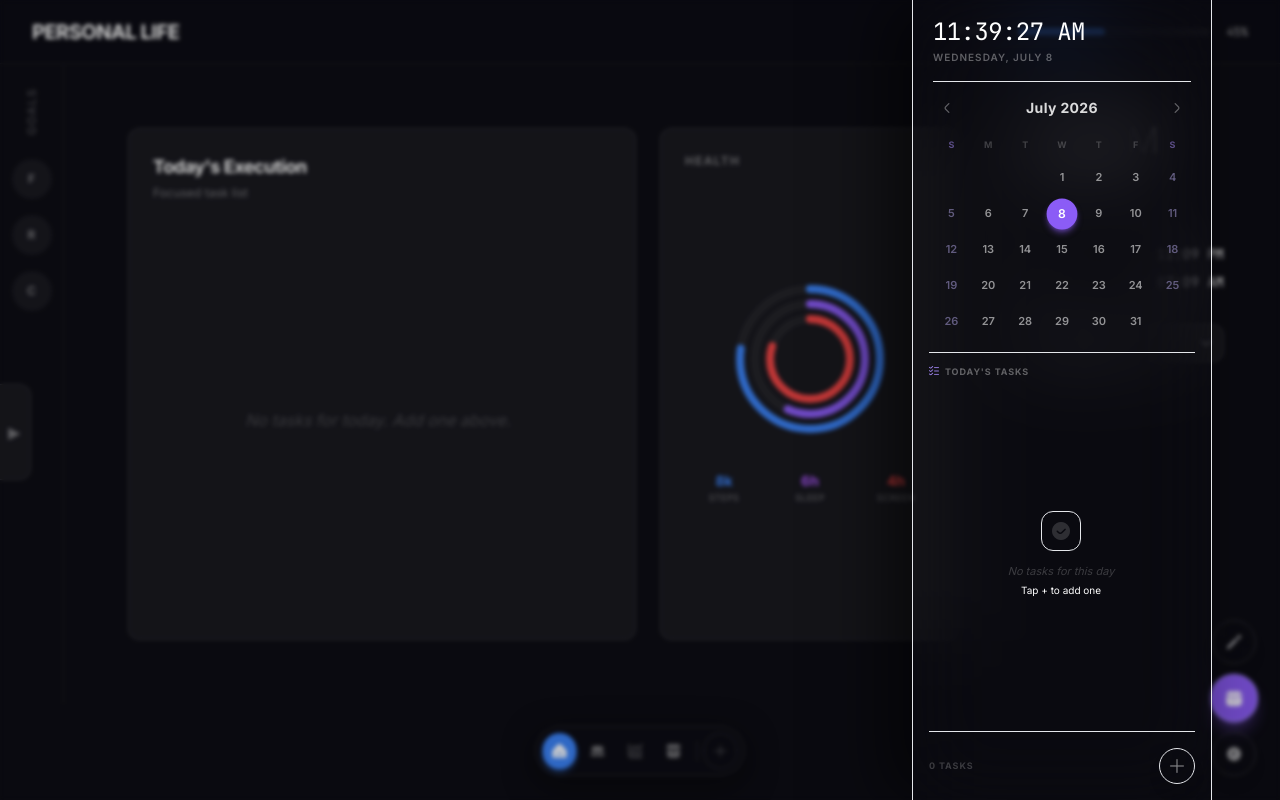
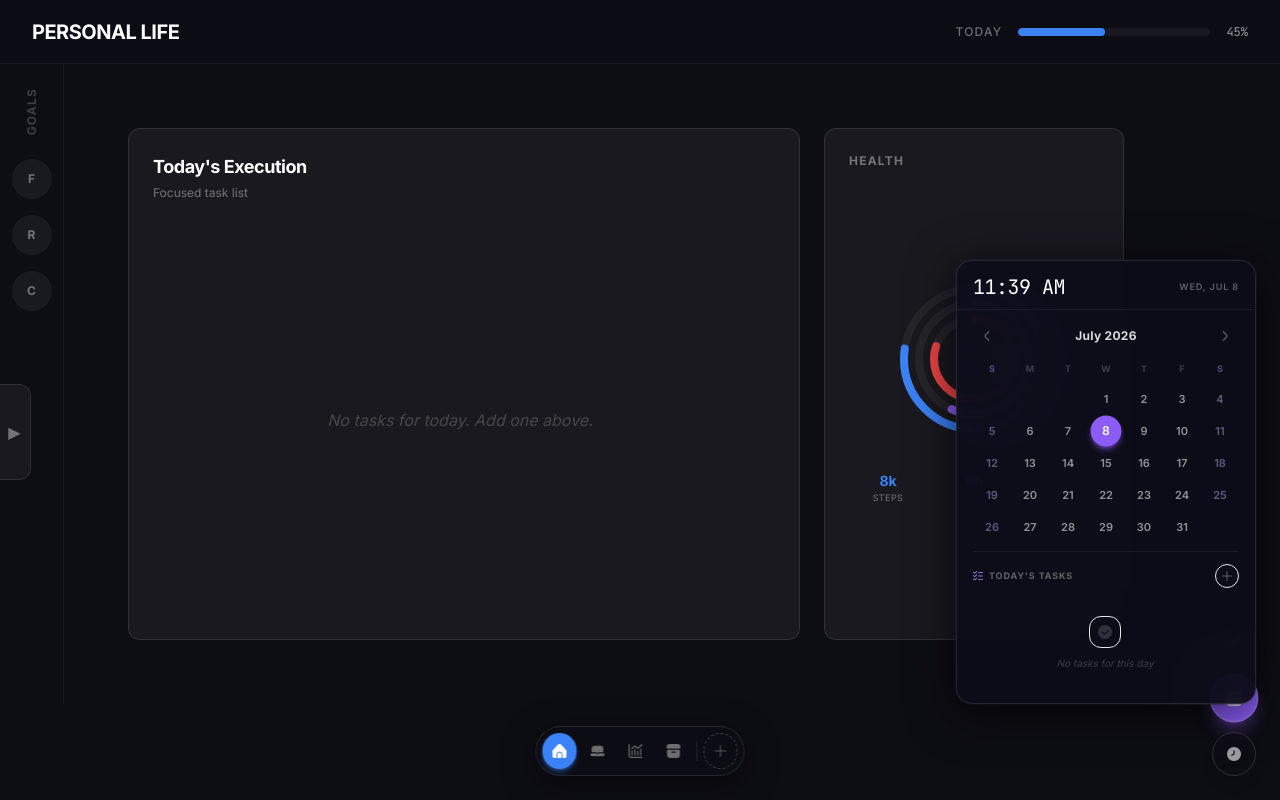
Before and after one commit to ishankumax/ProdOS, a Next.js app: page / in a window 1280 px wide. Both pictures are taken after a click on the button 1234 px from the left and 698 px from the top of the page. Built offline with nearby package versions, Linux system fonts and the light colour scheme.

Commit message:
fixed the right side bar

```diff
--- a/app/page.tsx
+++ b/app/page.tsx
@@ -5,7 +5,7 @@ import Shell from "@/components/layout/Shell";
 import { WorkspaceType } from "@/components/layout/BottomNavbar";
 import TasksWidget from "@/components/workspaces/TasksWidget";
 import HealthWidget from "@/components/workspaces/HealthWidget";
-import RightPanel from "@/components/layout/RightPanel";
+
 
 import FinanceDashboard from "@/components/workspaces/FinanceDashboard";
 import { DataProvider } from "@/components/providers/DataProvider";
@@ -31,7 +31,7 @@ export default function HomePage() {
                   </div>
                 )}
               </div>
-              <RightPanel />
+
             </div>
           )}
         </Shell>
--- a/components/layout/CalendarOverlay.tsx
+++ b/components/layout/CalendarOverlay.tsx
@@ -41,10 +41,6 @@ interface CalendarOverlayProps {
   onClose: () => void;
 }
 
-// ─── Panel width constant — keeps panel to the left of the 60px button strip ──
-const PANEL_WIDTH = 300; // px
-const BUTTON_STRIP_WIDTH = 68; // px (right-6 + button w-11 = 24+44=68)
-
 // ─── Main Component ───────────────────────────────────────────────────────────
 export default function CalendarOverlay({ isOpen, onClose }: CalendarOverlayProps) {
   const { tasks, addTask, toggleTask } = useData();
@@ -69,7 +65,7 @@ export default function CalendarOverlay({ isOpen, onClose }: CalendarOverlayProp
     if (isAddingTask) setTimeout(() => inputRef.current?.focus(), 50);
   }, [isAddingTask]);
 
-  // Close on outside click (but not on the trigger button — Shell handles toggle)
+  // Close on outside click
   useEffect(() => {
     if (!isOpen) return;
     const handler = (e: MouseEvent) => {
@@ -137,7 +133,6 @@ export default function CalendarOverlay({ isOpen, onClose }: CalendarOverlayProp
   const todayKey = toKey(today.getFullYear(), today.getMonth(), today.getDate());
   const isSelectedToday = selectedKey === todayKey;
 
-  // Show all pending tasks when today is selected; otherwise empty
   const visibleTasks: AgendaTask[] = useMemo(() => {
     if (!isSelectedToday) return [];
     return tasks.filter(t => !t.completed).map(t => ({
@@ -148,7 +143,6 @@ export default function CalendarOverlay({ isOpen, onClose }: CalendarOverlayProp
     }));
   }, [isSelectedToday, tasks]);
 
-  // Dates that have pending tasks (for dots)
   const datesWithTasks = useMemo(() => {
     const set = new Set<number>();
     if (
@@ -188,47 +182,47 @@ export default function CalendarOverlay({ isOpen, onClose }: CalendarOverlayProp
     <AnimatePresence>
       {isOpen && (
         <>
-          {/* ── Backdrop blur overlay ───────────────────────────────────── */}
+          {/* ── Subtle backdrop (not full-screen blur, just dimming) ── */}
           <motion.div
             key="cal-backdrop"
             initial={{ opacity: 0 }}
             animate={{ opacity: 1 }}
             exit={{ opacity: 0 }}
-            transition={{ duration: 0.25 }}
-            className="fixed inset-0 z-[149] bg-black/20 backdrop-blur-[2px]"
+            transition={{ duration: 0.2 }}
+            className="fixed inset-0 z-[149]"
             onMouseDown={onClose}
           />
 
-          {/* ── Full-height panel ──────────────────────────────────────── */}
+          {/* ── Floating inline panel anchored bottom-right ── */}
           <motion.div
             ref={panelRef}
             key="cal-panel"
-            initial={{ opacity: 0, x: PANEL_WIDTH }}
-            animate={{ opacity: 1, x: 0 }}
-            exit={{ opacity: 0, x: PANEL_WIDTH }}
-            transition={{ duration: 0.32, ease: [0.32, 0.72, 0, 1] }}
+            initial={{ opacity: 0, scale: 0.92, y: 16 }}
+            animate={{ opacity: 1, scale: 1, y: 0 }}
+            exit={{ opacity: 0, scale: 0.92, y: 16 }}
+            transition={{ duration: 0.28, ease: [0.32, 0.72, 0, 1] }}
             style={{
               position: "fixed",
-              top: 0,
-              right: BUTTON_STRIP_WIDTH,
-              width: PANEL_WIDTH,
-              height: "100vh",
+              bottom: "96px",       // sits above the bottom-right button strip
+              right: "24px",        // aligned with the right-6 buttons
+              width: "300px",
               zIndex: 150,
+              transformOrigin: "bottom right",
             }}
-            className="flex flex-col border-l border-r border-white/8 bg-[#0d0d18]/98 backdrop-blur-2xl shadow-[-24px_0_64px_rgba(0,0,0,0.6)]"
+            className="flex flex-col rounded-2xl border border-white/[0.10] bg-[#0d0d1a]/95 backdrop-blur-2xl shadow-[0_8px_48px_rgba(0,0,0,0.7),0_0_0_1px_rgba(255,255,255,0.04)] overflow-hidden"
             onMouseDown={e => e.stopPropagation()}
           >
-            {/* ══ TOP SECTION: Clock + Calendar ══════════════════════════ */}
-            <div className="flex-shrink-0 px-5 pt-5 pb-3">
 
-              {/* Live Clock */}
+            {/* ══ HEADER: Clock strip ══════════════════════════════════ */}
+            <div className="flex-shrink-0 px-4 pt-4 pb-3 border-b border-white/[0.06]">
               <LiveClock />
+            </div>
 
-              {/* Separator */}
-              <div className="mt-4 mb-3 border-t border-white/6" />
+            {/* ══ CALENDAR SECTION ════════════════════════════════════ */}
+            <div className="flex-shrink-0 px-4 pt-3 pb-2">
 
-              {/* Calendar header */}
-              <div className="flex items-center justify-between mb-3">
+              {/* Month/Year header with nav */}
+              <div className="flex items-center justify-between mb-2">
                 <button
                   onClick={goToPrev}
                   className="w-7 h-7 rounded-lg flex items-center justify-center text-white/35 hover:text-white hover:bg-white/10 transition-all"
@@ -242,7 +236,7 @@ export default function CalendarOverlay({ isOpen, onClose }: CalendarOverlayProp
                       m === "month" ? "year" : m === "year" ? "decade" : "month"
                     )
                   }
-                  className="text-sm font-bold text-white/85 tracking-wide hover:text-violet-300 transition-colors"
+                  className="text-xs font-bold text-white/85 tracking-wide hover:text-violet-300 transition-colors px-2 py-1 rounded-lg hover:bg-white/5"
                 >
                   {headerLabel}
                 </button>
@@ -265,7 +259,7 @@ export default function CalendarOverlay({ isOpen, onClose }: CalendarOverlayProp
                     initial={{ opacity: 0, x: -6 }}
                     animate={{ opacity: 1, x: 0 }}
                     exit={{ opacity: 0, x: 6 }}
-                    transition={{ duration: 0.18 }}
+                    transition={{ duration: 0.15 }}
                   >
                     {/* Day labels */}
                     <div className="grid grid-cols-7 mb-1">
@@ -275,7 +269,7 @@ export default function CalendarOverlay({ isOpen, onClose }: CalendarOverlayProp
                           className={`text-center text-[9px] font-bold py-1 ${i === 0 || i === 6
                             ? "text-violet-400/50"
                             : "text-white/20"
-                            }`}
+                          }`}
                         >
                           {d}
                         </div>
@@ -296,7 +290,7 @@ export default function CalendarOverlay({ isOpen, onClose }: CalendarOverlayProp
                           <button
                             key={`d-${day}`}
                             onClick={() => setSelectedDay(day)}
-                            className="relative flex flex-col items-center justify-center h-9 rounded-lg transition-all duration-150 group/cell"
+                            className="relative flex flex-col items-center justify-center h-8 rounded-lg transition-all duration-150 group/cell"
                           >
                             <span
                               className={`
@@ -317,7 +311,7 @@ export default function CalendarOverlay({ isOpen, onClose }: CalendarOverlayProp
                             </span>
                             {hasDot && (
                               <span
-                                className={`absolute bottom-0.5 w-1 h-1 rounded-full ${selF ? "bg-white" : "bg-violet-400"}`}
+                                className={`absolute bottom-0 w-1 h-1 rounded-full ${selF ? "bg-white" : "bg-violet-400"}`}
                               />
                             )}
                           </button>
@@ -334,7 +328,7 @@ export default function CalendarOverlay({ isOpen, onClose }: CalendarOverlayProp
                     initial={{ opacity: 0, scale: 0.96 }}
                     animate={{ opacity: 1, scale: 1 }}
                     exit={{ opacity: 0, scale: 0.96 }}
-                    transition={{ duration: 0.18 }}
+                    transition={{ duration: 0.15 }}
                     className="grid grid-cols-3 gap-1.5 py-1"
                   >
                     {MONTH_NAMES.map((name, mi) => {
@@ -349,7 +343,7 @@ export default function CalendarOverlay({ isOpen, onClose }: CalendarOverlayProp
                             : isSel
                             ? "bg-white/14 text-white ring-1 ring-white/20"
                             : "text-white/45 hover:bg-white/8 hover:text-white"
-                            }`}
+                          }`}
                         >
                           {name.slice(0, 3)}
                         </button>
@@ -365,7 +359,7 @@ export default function CalendarOverlay({ isOpen, onClose }: CalendarOverlayProp
                     initial={{ opacity: 0, scale: 0.96 }}
                     animate={{ opacity: 1, scale: 1 }}
                     exit={{ opacity: 0, scale: 0.96 }}
-                    transition={{ duration: 0.18 }}
+                    transition={{ duration: 0.15 }}
                     className="grid grid-cols-4 gap-1.5 py-1"
                   >
                     {Array.from({ length: 12 }, (_, i) => decadeStart - 1 + i).map(yr => {
@@ -383,7 +377,7 @@ export default function CalendarOverlay({ isOpen, onClose }: CalendarOverlayProp
                             : isSel
                             ? "bg-white/14 text-white ring-1 ring-white/20"
                             : "text-white/45 hover:bg-white/8 hover:text-white"
-                            }`}
+                          }`}
                         >
                           {yr}
                         </button>
@@ -395,11 +389,11 @@ export default function CalendarOverlay({ isOpen, onClose }: CalendarOverlayProp
               </AnimatePresence>
             </div>
 
-            {/* ── Divider ─────────────────────────────────────────────── */}
-            <div className="flex-shrink-0 mx-4 border-t border-white/6" />
+            {/* ── Divider ──────────────────────────────────────────── */}
+            <div className="flex-shrink-0 mx-4 border-t border-white/[0.06]" />
 
-            {/* ══ MIDDLE SECTION: Tasks (fills remaining height) ══════════ */}
-            <div className="flex-1 flex flex-col min-h-0 px-4 pt-3 pb-2">
+            {/* ══ TASKS SECTION ════════════════════════════════════════ */}
+            <div className="flex flex-col px-4 pt-3 pb-3 max-h-48 min-h-0">
 
               {/* Tasks header */}
               <div className="flex items-center justify-between mb-2 flex-shrink-0">
@@ -414,6 +408,21 @@ export default function CalendarOverlay({ isOpen, onClose }: CalendarOverlayProp
                     </span>
                   )}
                 </div>
+                {/* Add task button inline */}
+                <button
+                  onClick={() => setIsAddingTask(a => !a)}
+                  title="Add Task"
+                  className={`w-6 h-6 rounded-full flex items-center justify-center border transition-all duration-200 ${isAddingTask
+                    ? "bg-violet-500 border-violet-400 text-white scale-110"
+                    : "bg-white/6 border-white/12 text-white/40 hover:bg-violet-500/20 hover:border-violet-500/40 hover:text-violet-300"
+                  }`}
+                >
+                  <motion.i
+                    animate={{ rotate: isAddingTask ? 45 : 0 }}
+                    transition={{ duration: 0.2 }}
+                    className="fi fi-sr-plus text-[10px] flex items-center"
+                  />
+                </button>
               </div>
 
               {/* Add task inline form */}
@@ -443,7 +452,8 @@ export default function CalendarOverlay({ isOpen, onClose }: CalendarOverlayProp
               </AnimatePresence>
 
               {/* Scrollable task list */}
-              <div className="flex-1 overflow-y-auto space-y-1.5 pr-0.5 min-h-0"
+              <div
+                className="flex-1 overflow-y-auto space-y-1.5 pr-0.5 min-h-0"
                 style={{ scrollbarWidth: "thin", scrollbarColor: "rgba(139,92,246,0.2) transparent" }}
               >
                 <AnimatePresence mode="popLayout">
@@ -453,34 +463,31 @@ export default function CalendarOverlay({ isOpen, onClose }: CalendarOverlayProp
                       initial={{ opacity: 0 }}
                       animate={{ opacity: 1 }}
                       exit={{ opacity: 0 }}
-                      className="flex flex-col items-center justify-center h-full py-8 text-center"
+                      className="flex flex-col items-center justify-center py-5 text-center"
                     >
-                      <div className="w-10 h-10 rounded-xl bg-white/4 border border-white/8 flex items-center justify-center mb-3">
-                        <i className="fi fi-sr-check-circle text-white/15 text-lg flex items-center" />
+                      <div className="w-8 h-8 rounded-xl bg-white/4 border border-white/8 flex items-center justify-center mb-2">
+                        <i className="fi fi-sr-check-circle text-white/15 text-sm flex items-center" />
                       </div>
-                      <p className="text-[11px] text-white/20 italic">No tasks for this day</p>
-                      <p className="text-[10px] text-white/12 mt-1">Tap + to add one</p>
+                      <p className="text-[10px] text-white/20 italic">No tasks for this day</p>
                     </motion.div>
                   ) : (
                     visibleTasks.map((task, i) => (
                       <motion.div
                         key={task.id}
                         layout
-                        initial={{ opacity: 0, x: -10 }}
+                        initial={{ opacity: 0, x: -8 }}
                         animate={{ opacity: 1, x: 0 }}
-                        exit={{ opacity: 0, x: 10, height: 0, marginBottom: 0 }}
-                        transition={{ duration: 0.18, delay: i * 0.03 }}
+                        exit={{ opacity: 0, x: 8, height: 0, marginBottom: 0 }}
+                        transition={{ duration: 0.15, delay: i * 0.03 }}
                         onClick={() => toggleTask(task.id)}
-                        className="flex items-center gap-2.5 p-2.5 rounded-xl bg-white/[0.04] border border-white/[0.06] hover:bg-white/[0.07] hover:border-white/10 cursor-pointer transition-all group"
+                        className="flex items-center gap-2 p-2 rounded-xl bg-white/[0.04] border border-white/[0.06] hover:bg-white/[0.07] hover:border-white/10 cursor-pointer transition-all group"
                       >
                         {/* Checkbox */}
                         <div className="w-4 h-4 rounded-[5px] border border-violet-400/35 flex-shrink-0 flex items-center justify-center group-hover:border-violet-400/70 transition-colors">
                           <i className="fi fi-sr-check text-[7px] text-violet-400 opacity-0 group-hover:opacity-50 flex items-center transition-opacity" />
                         </div>
-
-                        {/* Violet accent bar */}
-                        <div className="w-0.5 h-full self-stretch rounded-full flex-shrink-0 bg-violet-400/50" />
-
+                        {/* Accent bar */}
+                        <div className="w-0.5 self-stretch rounded-full flex-shrink-0 bg-violet-400/50" />
                         {/* Text */}
                         <p className="text-[11px] font-medium text-white/75 leading-tight truncate flex-1">
                           {task.title}
@@ -492,29 +499,6 @@ export default function CalendarOverlay({ isOpen, onClose }: CalendarOverlayProp
               </div>
             </div>
 
-            {/* ── Divider ─────────────────────────────────────────────── */}
-            <div className="flex-shrink-0 mx-4 border-t border-white/6" />
-
-            {/* ══ BOTTOM: Add button ═══════════════════════════════════════ */}
-            <div className="flex-shrink-0 px-4 py-4 flex items-center justify-between">
-              <span className="text-[9px] text-white/20 uppercase tracking-widest font-bold">
-                {visibleTasks.length} task{visibleTasks.length !== 1 ? "s" : ""}
-              </span>
-              <button
-                onClick={() => setIsAddingTask(a => !a)}
-                title="Add Task"
-                className={`w-9 h-9 rounded-full flex items-center justify-center shadow-lg border transition-all duration-200 ${isAddingTask
-                  ? "bg-violet-500 border-violet-400 text-white scale-110 shadow-violet-500/40"
-                  : "bg-white/6 border-white/12 text-white/50 hover:bg-violet-500/20 hover:border-violet-500/40 hover:text-violet-300 hover:scale-105"
-                  }`}
-              >
-                <motion.i
-                  animate={{ rotate: isAddingTask ? 45 : 0 }}
-                  transition={{ duration: 0.2 }}
-                  className="fi fi-sr-plus text-sm flex items-center"
-                />
-              </button>
-            </div>
           </motion.div>
         </>
       )}
@@ -531,18 +515,18 @@ function LiveClock() {
   }, []);
 
   const timeStr = time.toLocaleTimeString([], {
-    hour: "2-digit", minute: "2-digit", second: "2-digit",
+    hour: "2-digit", minute: "2-digit",
   });
   const dateStr = time.toLocaleDateString([], {
-    weekday: "long", month: "long", day: "numeric",
+    weekday: "short", month: "short", day: "numeric",
   }).toUpperCase();
 
   return (
-    <div>
-      <p className="text-2xl font-light tracking-tight text-white font-mono leading-none">
+    <div className="flex items-center justify-between">
+      <p className="text-xl font-light tracking-tight text-white font-mono leading-none">
         {timeStr}
       </p>
-      <p className="text-[10px] text-white/35 mt-1.5 tracking-widest font-semibold">
+      <p className="text-[9px] text-white/35 tracking-widest font-semibold">
         {dateStr}
       </p>
     </div>
--- a/components/layout/RightPanel.tsx
+++ b/components/layout/RightPanel.tsx
@@ -1,7 +1,7 @@
 "use client";
 
 import { useState, useEffect } from "react";
-import CalendarWidget from "@/components/workspaces/CalendarWidget";
+
 
 export default function RightPanel() {
   const [time, setTime] = useState(new Date());
@@ -50,10 +50,7 @@ export default function RightPanel() {
         </div>
       </div>
 
-      {/* ── Collapsible Calendar ───────────────────── */}
-      <div>
-        <CalendarWidget />
-      </div>
+
     </aside>
   );
 }
```
